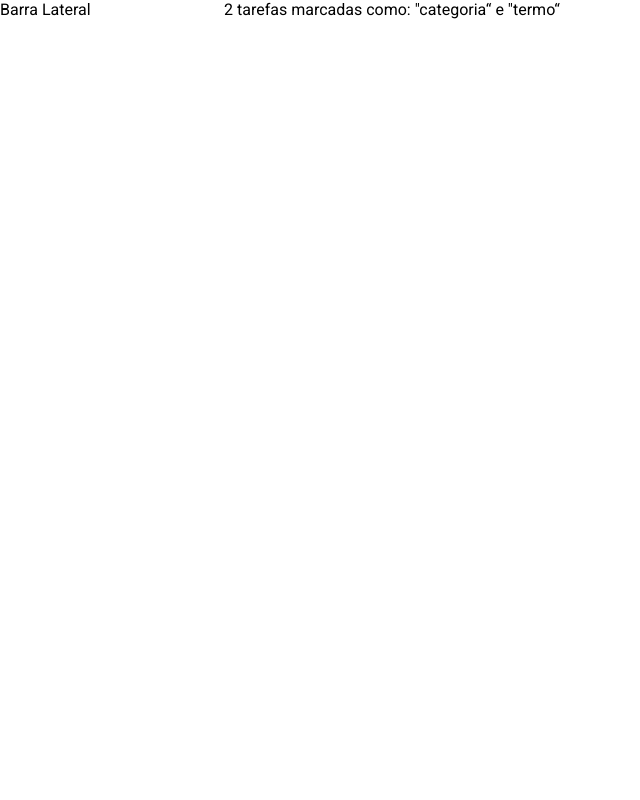
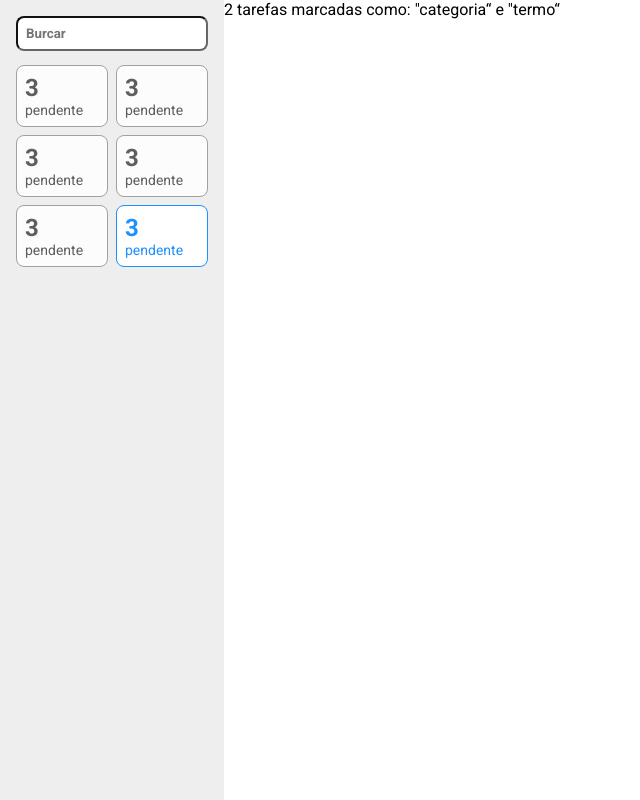
Before and after one commit to erickcred/todo_list_react, a React (Create React App) app: page / in a window 1280 px wide. Shown: the whole page, without its empty margins (0-640 px from the left). Built offline with nearby package versions, Linux system fonts and the light colour scheme.

Commit message:
Stilizando Barralateral e componetes

```diff
--- a/src/containers/BarraLateral/index.tsx
+++ b/src/containers/BarraLateral/index.tsx
@@ -1,5 +1,23 @@
+import FiltroCard from '../../components/FiltroCard/index'
+import * as S from './styles'
+
 const BarraLateral = () => {
-  return <aside>Barra Lateral</aside>
+  return (
+    <>
+      <S.Aside>
+        <S.Campo type="text" placeholder="Burcar" />
+
+        <S.Filtros>
+          <FiltroCard />
+          <FiltroCard />
+          <FiltroCard />
+          <FiltroCard />
+          <FiltroCard />
+          <FiltroCard ativo={true} />
+        </S.Filtros>
+      </S.Aside>
+    </>
+  )
 }
 
 export default BarraLateral
--- /dev/null
+++ b/src/containers/BarraLateral/styles.ts
@@ -0,0 +1,23 @@
+import styled from 'styled-components'
+
+export const Aside = styled.aside`
+  background-color: #eeeeee;
+  padding: 16px;
+  height: 100vh;
+`
+
+export const Campo = styled.input`
+  background-color: #fff;
+  border-radius: 8px;
+  border-color: #666666;
+  font-weight: bold;
+  padding: 8px;
+  width: 100%;
+`
+
+export const Filtros = styled.div`
+  display: grid;
+  grid-template-columns: repeat(2, 1fr);
+  grid-gap: 8px;
+  margin-top: 14px;
+`
```
